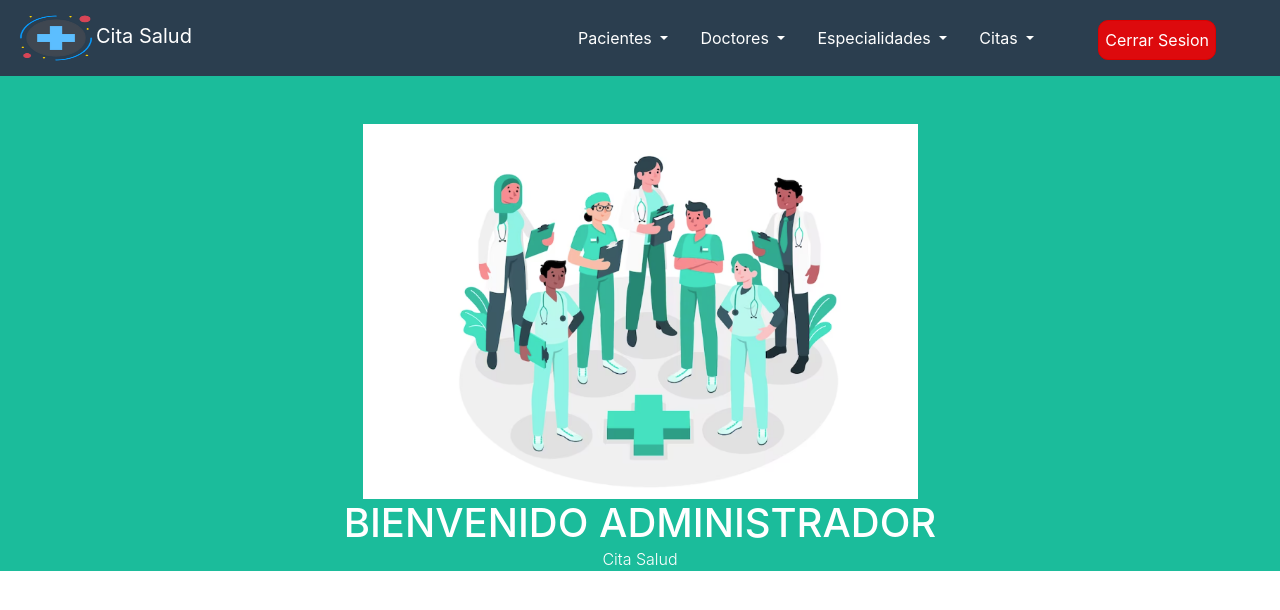
After one commit to Pablo-man/Especialidad_Module, a Flask app: page /admin in a window 1280 px wide. The commit adds this page. Shown: the top 610 px of the page. Run offline with Flask 3, Linux system fonts and the light colour scheme.

Commit message:
menu admin

```diff
--- a/app.py
+++ b/app.py
@@ -3,6 +3,7 @@ from routes.contacts import contacts
 from flask_sqlalchemy import SQLAlchemy
 from utils.db import db
 from config import DATABASE_CONNECTION_URI
+from flask_marshmallow import Marshmallow
 
 app= Flask(__name__)
 app.secret_key= "secret key"
--- a/routes/contacts.py
+++ b/routes/contacts.py
@@ -5,10 +5,18 @@ from models.especialidad import Especialidad
 contacts= Blueprint('contacts',__name__)
 
 
-@contacts.route('/')
-def index():
+@contacts.route('/paciente')
+def paciente():
+    return render_template('crearPaciente.html')
+
+@contacts.route('/pacienteLista')
+def listaPaciente():
     especialidades= Especialidad.query.all()
-    return render_template('index.html', especialidades=especialidades)
+    return render_template('listarPaciente.html', especialidades=especialidades)
+
+@contacts.route('/admin')
+def admin():
+    return render_template('profileAdmin.html')
 
 @contacts.post('/new')
 def add_contact():
@@ -19,7 +27,7 @@ def add_contact():
 
     flash("Epecialidad creada con exito!")
 
-    return redirect(url_for('contacts.index'))
+    return redirect(url_for('contacts.paciente'))
 
 @contacts.route('/update/<id>', methods= ['POST','GET'])
 def update_contact(id):
@@ -28,7 +36,7 @@ def update_contact(id):
         especialidad.nombre= request.form['nombre']
         db.session.commit()
         flash("Epecialidad modificada con exito!")
-        return redirect(url_for('contacts.index'))
+        return redirect(url_for('contacts.listaPaciente'))
     return render_template('update.html', especialidad=especialidad)
 
 @contacts.route('/delete/<id>')
@@ -37,4 +45,4 @@ def delete_contact(id):
     db.session.delete(especialidad)
     db.session.commit()
     flash("Epecialidad eliminada con exito!")
-    return redirect(url_for('contacts.index'))
+    return redirect(url_for('contacts.listaPaciente'))
--- a/static/content/style.css
+++ b/static/content/style.css
@@ -4,6 +4,35 @@
 .navbar{
     background-color: #2b3e4f;
 }
-.nav-link {
-
+.btnSesion{
+    background-color: rgba(255, 0, 0, 0.84);
+    border-radius:10px;
+    border: solid 1px #d00;
+    text-decoration: none; /*overline, none, line-through, underline*/
+    height: 40px;
+    margin-top: 10px;
 }
+.btnSesion:hover{
+    color: rgb(245, 239, 239);
+    background-color: #f00;
+}
+.masthead{
+    background-color: #1bbc9b;
+}
+.alert{
+    background-color: rgb(16, 79, 127);
+    color: aliceblue;
+    width: auto;
+}
+.principal{
+    padding: 5px;
+    border: 0px;
+    background-color: blue;
+    color:#fff
+}
+.secundario{
+    padding: 5px;
+    border: 0px;
+    background-color: #ccc;
+    color:#fff
+}
--- /dev/null
+++ b/templates/layoutAdmin.html
@@ -0,0 +1,20 @@
+<!DOCTYPE html>
+<html lang="en">
+<head>
+    <meta charset="UTF-8">
+    <meta name="viewport" content="width=device-width, initial-scale=1.0">
+    <title>Document</title>
+    <link rel="stylesheet" href="https://cdn.jsdelivr.net/npm/bootstrap@4.6.2/dist/css/bootstrap.min.css" integrity="sha384-xOolHFLEh07PJGoPkLv1IbcEPTNtaed2xpHsD9ESMhqIYd0nLMwNLD69Npy4HI+N" crossorigin="anonymous">
+    <link rel="stylesheet" href="{{url_for('static', filename='content/style.css')}}">
+</head>
+<body>
+    {%include('partials/_navbarAdmin.html')%}
+
+    {%block body%}
+
+    {%endblock%}
+
+    <script src="https://cdn.jsdelivr.net/npm/jquery@3.5.1/dist/jquery.slim.min.js" integrity="sha384-DfXdz2htPH0lsSSs5nCTpuj/zy4C+OGpamoFVy38MVBnE+IbbVYUew+OrCXaRkfj" crossorigin="anonymous"></script>
+    <script src="https://cdn.jsdelivr.net/npm/bootstrap@4.6.2/dist/js/bootstrap.bundle.min.js" integrity="sha384-Fy6S3B9q64WdZWQUiU+q4/2Lc9npb8tCaSX9FK7E8HnRr0Jz8D6OP9dO5Vg3Q9ct" crossorigin="anonymous"></script>
+</body>
+</html>
--- /dev/null
+++ b/templates/partials/_navbarAdmin.html
@@ -0,0 +1,50 @@
+<nav class="navbar navbar-expand-lg navbar-light">
+    <a class="navbar-brand text-white" href="/admin"><img src="{{url_for('static', filename='img/CitaSaludLogo.ico')}}" alt="" style="height: 50px; width: 80px" />Cita Salud</a>
+    <div class="collapse navbar-collapse" id="navbarNavDropdown">
+      <ul class="navbar-nav ml-auto">
+
+        <li class="nav-item dropdown">
+            <a class="nav-link dropdown-toggle p-3 text-white" href="#" role="button" data-toggle="dropdown" aria-expanded="false">
+              Pacientes
+            </a>
+            <div class="dropdown-menu">
+              <a class="dropdown-item" href="/pacienteLista">Listado Pacientes</a>
+              <a class="dropdown-item" href="/paciente">Rregistro Pacientes</a>
+            </div>
+        </li>
+
+        <li class="nav-item dropdown">
+          <a class="nav-link dropdown-toggle p-3 text-white" href="#" role="button" data-toggle="dropdown" aria-expanded="false">
+            Doctores
+          </a>
+          <div class="dropdown-menu">
+            <a class="dropdown-item" href="#">Listado Doctores</a>
+            <a class="dropdown-item" href="#">Rregistro Doctores</a>
+          </div>
+        </li>
+
+        <li class="nav-item dropdown">
+          <a class="nav-link dropdown-toggle p-3 text-white" href="#" role="button" data-toggle="dropdown" aria-expanded="false">
+            Especialidades
+          </a>
+          <div class="dropdown-menu">
+            <a class="dropdown-item" href="#">Listado Especialidades</a>
+            <a class="dropdown-item" href="#">Rregistro Especialidades</a>
+          </div>
+        </li>
+
+        <li class="nav-item dropdown">
+          <a class="nav-link dropdown-toggle p-3 text-white" href="#" role="button" data-toggle="dropdown" aria-expanded="false">
+            Citas
+          </a>
+          <div class="dropdown-menu">
+            <a class="dropdown-item" href="#">Listado Citas</a>
+            <a class="dropdown-item" href="#">Rregistro Citas</a>
+          </div>
+        </li>
+        <div class="navbar-nav mx-5">
+            <button class="btnSesion text-white" href="#">Cerrar Sesion</button>
+        </div>
+      </ul>
+    </div>
+  </nav>
--- /dev/null
+++ b/templates/profileAdmin.html
@@ -0,0 +1,22 @@
+{%extends 'layoutAdmin.html'%}
+{%block body%}
+
+
+<header class="masthead text-white text-center">
+    <div class="container d-flex align-items-center flex-column">
+        <!-- Masthead Avatar Image-->
+        <img class="masthead-avatar mt-5 w-50" src="{{url_for('static', filename='img/fondoMedicos.png')}}" alt="..." />
+        <!-- Masthead Heading-->
+        <h1 class="masthead-heading text-uppercase mb-0">Bienvenido Administrador</h1>
+        <!-- Icon Divider-->
+        <div class="divider-custom divider-light">
+            <div class="divider-custom-line"></div>
+            <div class="divider-custom-icon"><i class="fas fa-stethoscope"></i></div>
+            <div class="divider-custom-line"></div>
+        </div>
+        <!-- Masthead Subheading-->
+        <p class="masthead-subheading font-weight-light mb-0">Cita Salud</p>
+    </div>
+</header>
+
+{%endblock%}
```
Also changed, not shown: templates/crearPaciente.html (added, +38 -0 lines), templates/index.html (deleted, +0 -41 lines), templates/listarPaciente.html (added, +31 -0 lines), templates/update.html (+23 -14 lines), static/img/doc.png (added), static/img/fondoMedicos.png (added), templates/create.html (deleted), templates/layoutUsuario.html (renamed from templates/layout.html).
